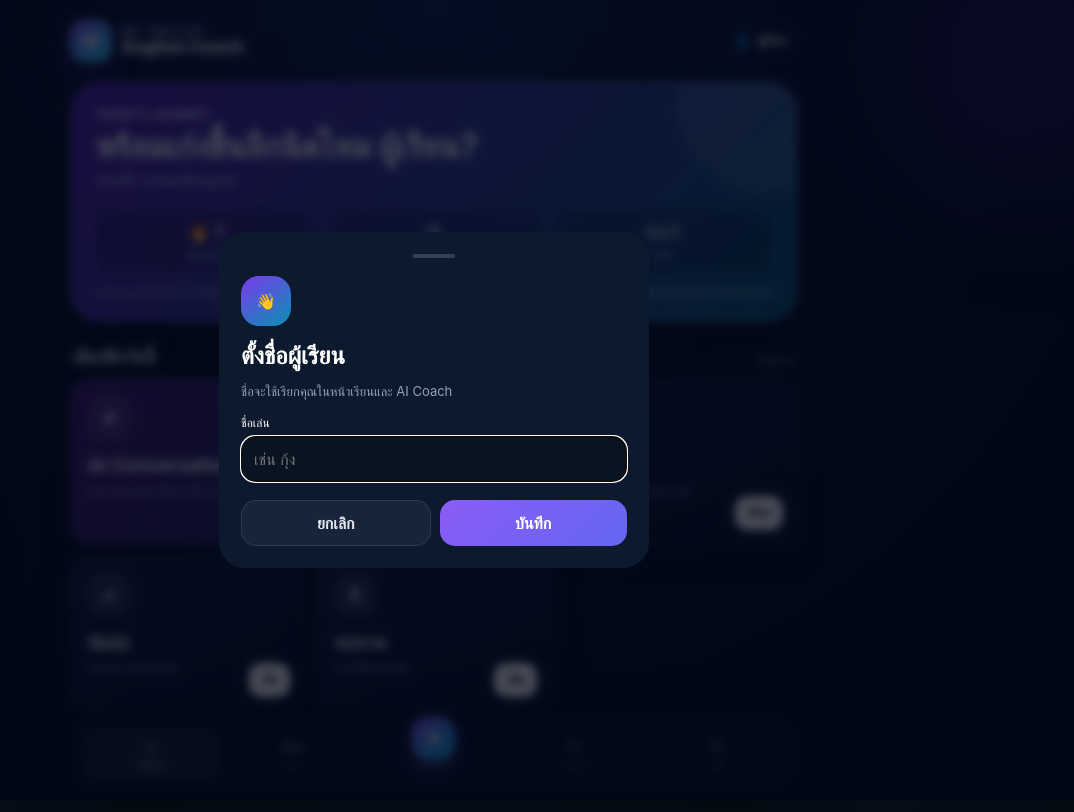
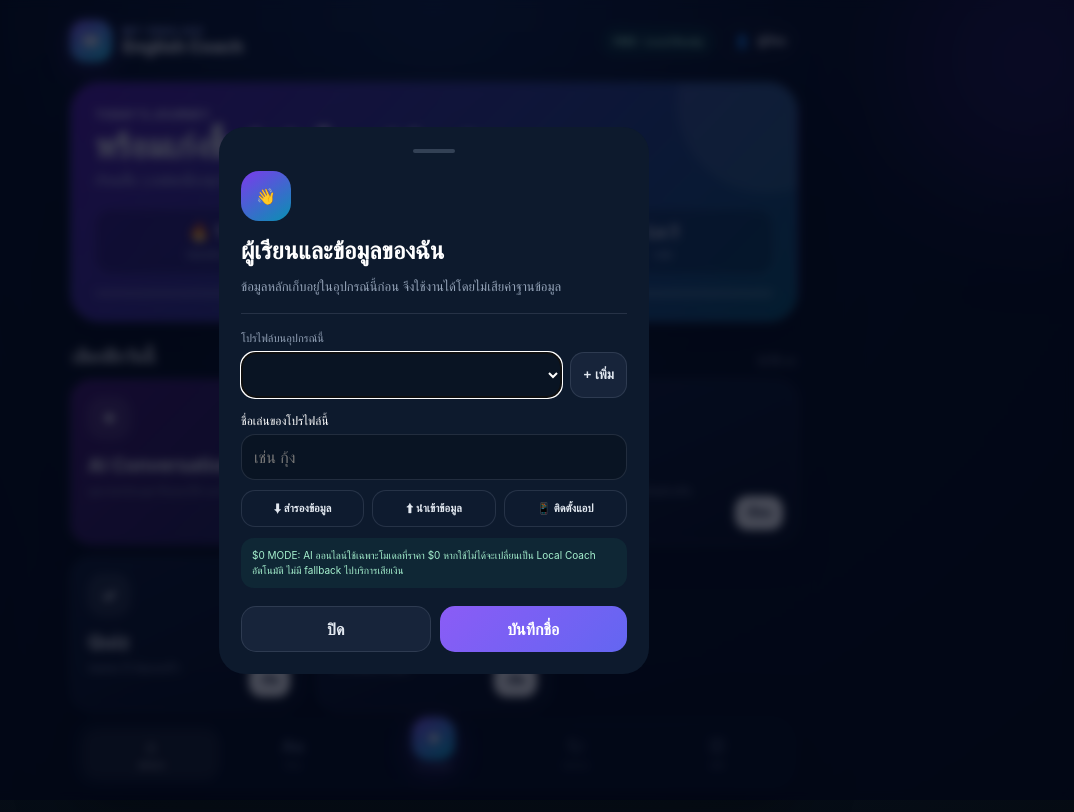
Before and after one commit to kunglobster14/lern-github, a website: page english-learning-app/index.html in a window 1280 px wide. Both pictures are taken after a click on the button "โปรไฟล์". Shown: the whole page, without its empty margins (206-1280 px from the left). Drawn offline with Linux system fonts and the light colour scheme.

Commit message:
Add zero-cost local-first controls to app shell

```diff
--- a/english-learning-app/index.html
+++ b/english-learning-app/index.html
@@ -6,10 +6,11 @@
   <meta name="theme-color" content="#07111f">
   <meta name="apple-mobile-web-app-capable" content="yes">
   <meta name="apple-mobile-web-app-status-bar-style" content="black-translucent">
-  <meta name="description" content="My English Coach - ฝึกภาษาอังกฤษบนมือถือพร้อม AI Coach">
+  <meta name="description" content="My English Coach - ฝึกภาษาอังกฤษบนมือถือพร้อม AI Coach แบบ $0-first">
   <link rel="manifest" href="manifest.webmanifest">
   <title>My English Coach</title>
   <link rel="stylesheet" href="styles.css">
+  <link rel="stylesheet" href="enhancements.css">
 </head>
 <body>
   <div class="ambient ambient-a"></div>
@@ -20,7 +21,10 @@
         <div class="brand-mark">M</div>
         <div><div class="eyebrow">MY ENGLISH</div><div class="brand-title">English Coach</div></div>
       </div>
-      <button id="profileBtn" class="icon-btn profile-btn" type="button" aria-label="โปรไฟล์"><span>👤</span><b id="profileName">ผู้เรียน</b></button>
+      <div class="top-actions">
+        <span id="freeModeBadge" class="free-badge" data-mode="local">FREE · Local Ready</span>
+        <button id="profileBtn" class="icon-btn profile-btn" type="button" aria-label="โปรไฟล์"><span>👤</span><b id="profileName">ผู้เรียน</b></button>
+      </div>
     </header>
 
     <main id="app" aria-live="polite"></main>
@@ -38,14 +42,33 @@
     <form method="dialog" id="profileForm" class="dialog-card">
       <div class="dialog-handle"></div>
       <div class="mini-orb">👋</div>
-      <h2>ตั้งชื่อผู้เรียน</h2>
-      <p>ชื่อจะใช้เรียกคุณในหน้าเรียนและ AI Coach</p>
-      <label for="nameInput">ชื่อเล่น</label>
+      <h2>ผู้เรียนและข้อมูลของฉัน</h2>
+      <p>ข้อมูลหลักเก็บอยู่ในอุปกรณ์นี้ก่อน จึงใช้งานได้โดยไม่เสียค่าฐานข้อมูล</p>
+
+      <div class="local-tools">
+        <span class="tool-label">โปรไฟล์บนอุปกรณ์นี้</span>
+        <div class="profile-switch">
+          <select id="profileSelect" aria-label="เลือกโปรไฟล์ผู้เรียน"></select>
+          <button id="addProfileBtn" class="mini-btn" type="button">+ เพิ่ม</button>
+        </div>
+      </div>
+
+      <label for="nameInput">ชื่อเล่นของโปรไฟล์นี้</label>
       <input id="nameInput" maxlength="30" autocomplete="nickname" placeholder="เช่น กุ้ง">
-      <div class="dialog-actions"><button value="cancel" class="secondary-btn">ยกเลิก</button><button value="default" class="primary-btn">บันทึก</button></div>
+
+      <div class="utility-grid">
+        <button id="exportBackupBtn" class="utility-btn" type="button">⬇ สำรองข้อมูล</button>
+        <button id="importBackupBtn" class="utility-btn" type="button">⬆ นำเข้าข้อมูล</button>
+        <button id="installAppBtn" class="utility-btn" type="button">📱 ติดตั้งแอป</button>
+      </div>
+      <input id="backupFileInput" type="file" accept="application/json,.json" hidden>
+      <p class="zero-cost-note">$0 MODE: AI ออนไลน์ใช้เฉพาะโมเดลที่ราคา $0 หากใช้ไม่ได้จะเปลี่ยนเป็น Local Coach อัตโนมัติ ไม่มี fallback ไปบริการเสียเงิน</p>
+
+      <div class="dialog-actions"><button value="cancel" class="secondary-btn">ปิด</button><button value="default" class="primary-btn">บันทึกชื่อ</button></div>
     </form>
   </dialog>
 
+  <script src="enhancements.js"></script>
   <script src="app.js"></script>
 </body>
 </html>
```
